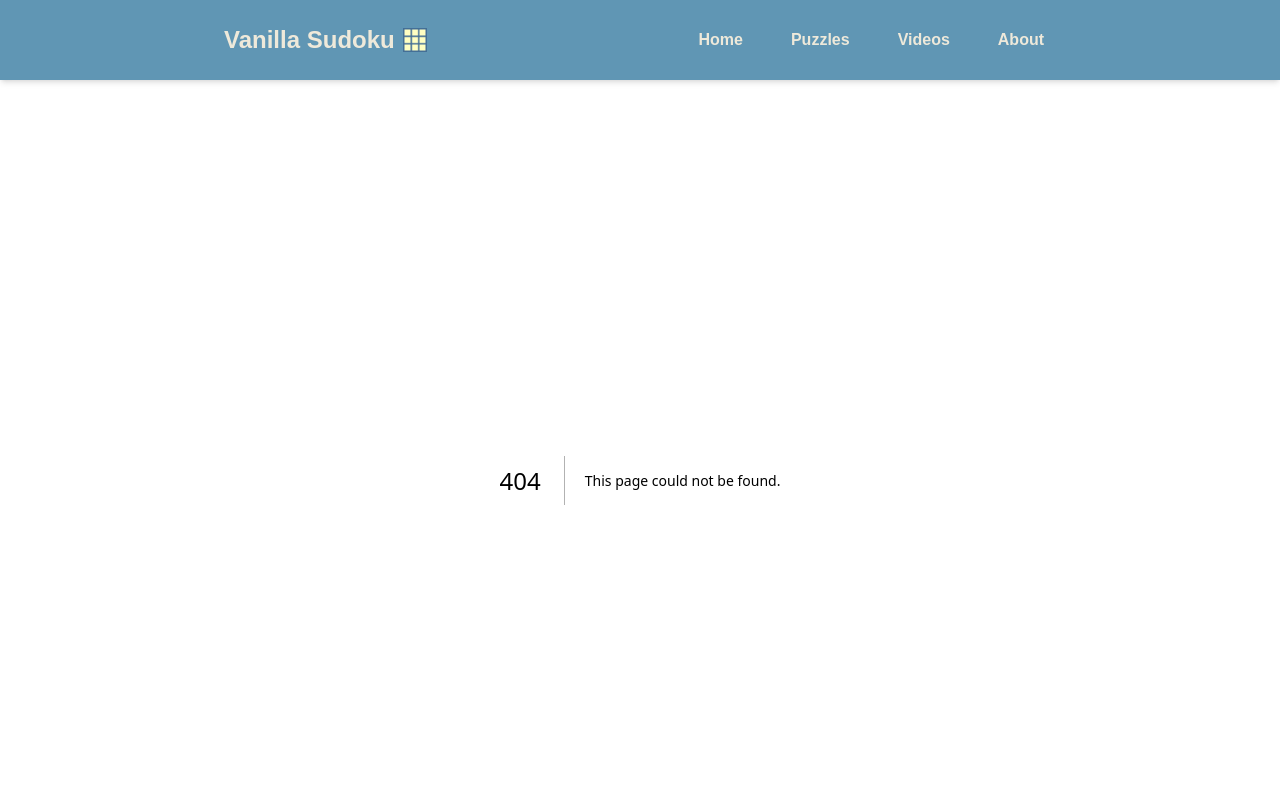
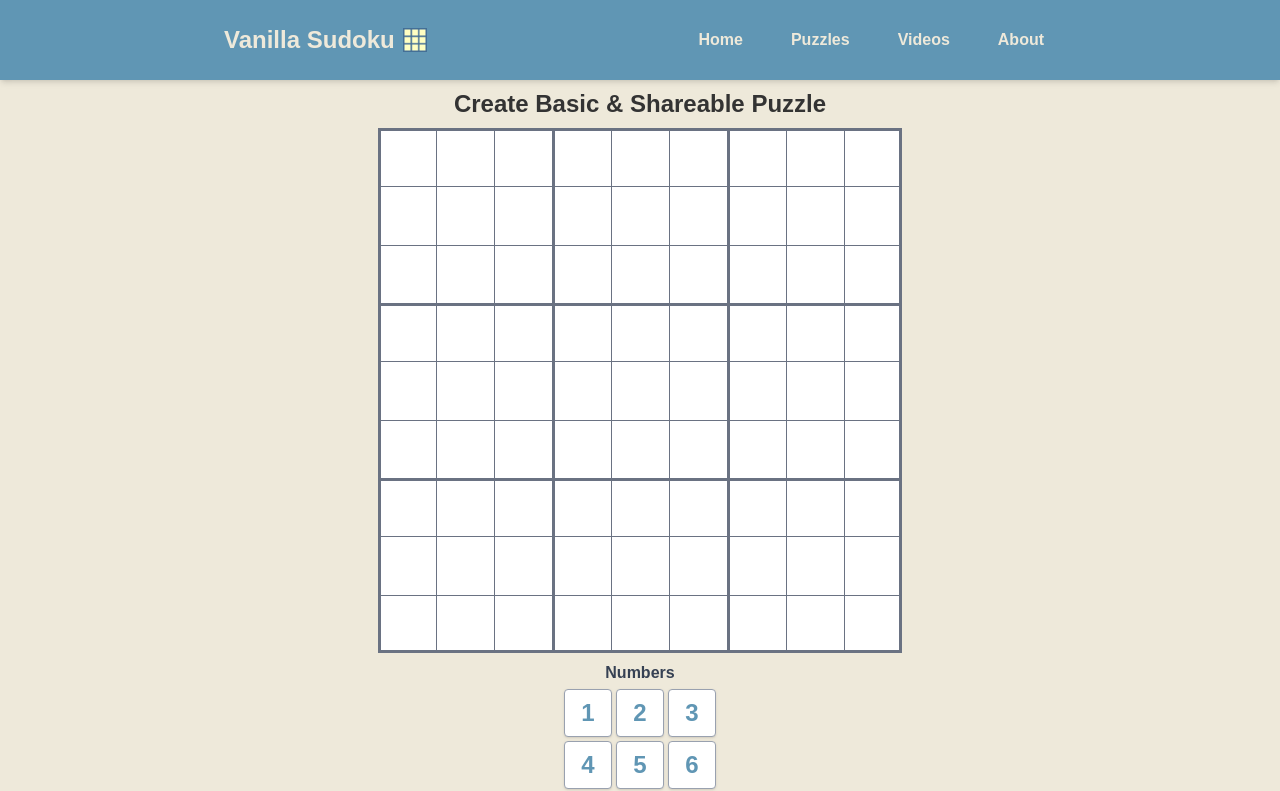
Before and after one commit to horkage/vanilla-sudoku-fe, a Next.js app: page /create in a window 1280 px wide. Before the commit this address had no page. Shown: the top 791 px of the page. Built offline with nearby package versions, Linux system fonts and the light colour scheme.

Commit message:
added create puzzle page

```diff
--- /dev/null
+++ b/src/app/create/page.tsx
@@ -0,0 +1,103 @@
+'use client';
+
+import { useState, useEffect } from 'react';
+import { CreateGrid } from "@/components/CreateGrid";
+import NumberPad from '@/components/NumberPad';
+
+export default function CreatePage() {
+  const puzzle: number[][] = Array.from({ length: 9 }, () =>
+    Array(9).fill(0)
+  );
+  const [selectedCell, setSelectedCell] = useState<{ row: number; col: number } | null>(null);
+  const [currentGrid, setCurrentGrid] = useState<number[][]>(structuredClone(puzzle));
+
+  function handleCellClick(row: number, col: number) {
+    setSelectedCell({ row, col });
+
+    // de-select cell if clicked again
+    if (selectedCell?.row === row && selectedCell?.col === col) setSelectedCell(null);
+  }
+
+  function handleNumberInput(num: number, mode: "number" | "hint") {
+    if (!selectedCell) return;
+    const { row, col } = selectedCell;
+    const newGrid = structuredClone(currentGrid);
+    if (newGrid[row][col] === num) {
+      newGrid[row][col] = 0;
+    } else {
+      newGrid[row][col] = num;
+    }
+
+    setCurrentGrid(newGrid);
+  }
+
+  function deleteInput() {
+    if (!selectedCell) return;
+    const { row, col } = selectedCell;
+
+    const newGrid = structuredClone(currentGrid);
+    newGrid[row][col] = 0;
+    setCurrentGrid(newGrid);
+  }
+
+  function handleReset() {
+    // Clear all user-entered values and hints
+    setCurrentGrid(clues.map(row => row.map(cell => cell))); // Reset puzzle to clues
+  }
+
+  useEffect(() => {
+    const handleKeyDown = (e: KeyboardEvent) => {
+      const key = e.key;
+      // Handle numeric input
+      if (/^(Digit|Numpad)[1-9]$/.test(e.code)) {
+        let num = parseInt(e.code.replace('Digit', '').replace('Numpad', ''), 10);
+        const mode = e.shiftKey ? 'hint' : 'number';
+        if (mode === 'hint') num = num - 1;
+        handleNumberInput(num, mode);
+      }
+
+      // Handle backspace to delete
+      if (key === 'Backspace' || key === 'Delete') {
+        deleteInput();
+      }
+
+      // Handle de-selecting cells
+      if (key === 'Escape') {
+        setSelectedCell(null);
+      }
+    };
+
+    window.addEventListener('keydown', handleKeyDown);
+    return () => window.removeEventListener('keydown', handleKeyDown);
+  }, [handleNumberInput, deleteInput]);
+
+  return (
+    <>
+      <div className="text-center">
+        <h1 className="text-2xl font-semibold text-[#333333] m-2">Create Basic & Shareable Puzzle</h1>
+      </div>
+      <div className="flex flex-col lg:flex-row gap-2 items-start">
+        <div className="flex-1">
+          <CreateGrid
+            puzzle={currentGrid}
+            selectedCell={selectedCell}
+            onCellClick={handleCellClick}
+          />
+          <div className="flex justify-center gap-1 mt-2">
+            <div className="text-center">
+              <NumberPad label="Numbers" onInput={(num) => handleNumberInput(num, 'number')} />
+            </div>
+          </div>
+
+          <div className="flex justify-center gap-8 mt-4 mb-4">
+            <button
+              className="px-6 py-2 rounded-lg bg-[#6096B4] text-[#EEE9DA] font-semibold shadow hover:brightness-110 transition"
+            >
+              Make Shareable Link
+            </button>
+          </div>
+        </div>
+      </div>
+    </>
+  );
+}
--- /dev/null
+++ b/src/components/CreateGrid.tsx
@@ -0,0 +1,56 @@
+'use client';
+
+interface CreateGridProps {
+  puzzle: number[][];
+  selectedCell: [number, number] | null;
+  onCellClick: (row: number, col: number) => void;
+}
+
+function getBorderClasses(row: number, col: number) {
+  const classes = [];
+  if (col % 3 === 0) classes.push("border-l-3");
+  if (row % 3 === 0) classes.push("border-t-3");
+  if (col === 8) classes.push("border-r-3");
+  if (row === 8) classes.push("border-b-3");
+
+  if (col === 8) classes.push("border-r-1");
+  if (row === 8) classes.push("border-b-1");
+  return classes.join(" ");
+}
+
+export function CreateGrid({
+  puzzle,
+  selectedCell,
+  onCellClick
+}: CreateGridProps) {
+  return (
+    <div id="outer" className="flex justify-center">
+      <div id="inner" className="grid grid-cols-9 grid-rows-9 aspect-square w-full max-w-[400px] sm:max-w-[525px] md:max-w-[525px] lg:max-w-[525px]">
+        {puzzle.flatMap((row, rowIndex) =>
+          row.map((value, colIndex) => {
+
+            return (
+              <div
+                onClick={() => onCellClick(rowIndex, colIndex)}
+                key={`${rowIndex}-${colIndex}`}
+                className={`relative flex items-center justify-center p-5 md:p-6 border-t-1 border-l-1 border-gray-500
+                md:text-3xl text-2xl font-bold text-gray-600 aspect-square cursor-default
+                  ${getBorderClasses(rowIndex, colIndex)}
+                  ${selectedCell?.row === rowIndex && selectedCell?.col === colIndex ? 'bg-selected' : 'bg-white'}
+                  ${selectedCell?.row === rowIndex && selectedCell?.col === colIndex && puzzle[rowIndex][colIndex] === 0 ? 'bg-selected' : ''}
+                `}
+              >
+
+                {/* Main number (if filled) */}
+                <div className="absolute flex items-center justify-center text-2xl md:text-3xl font-bold">
+                  {puzzle[rowIndex][colIndex] === 0 ? '' : puzzle[rowIndex][colIndex]}
+                </div>
+              </div>
+
+            );
+          })
+        )}
+      </div>
+    </div>
+  );
+}
```
